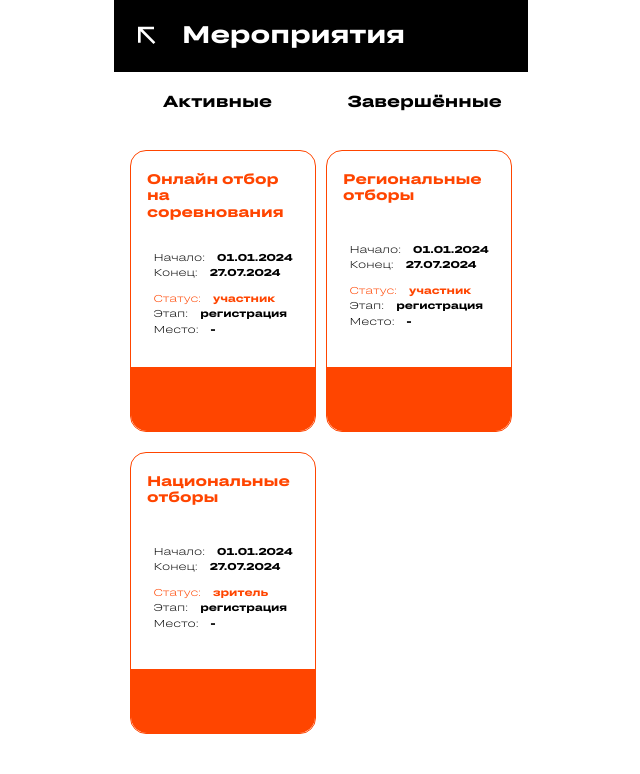
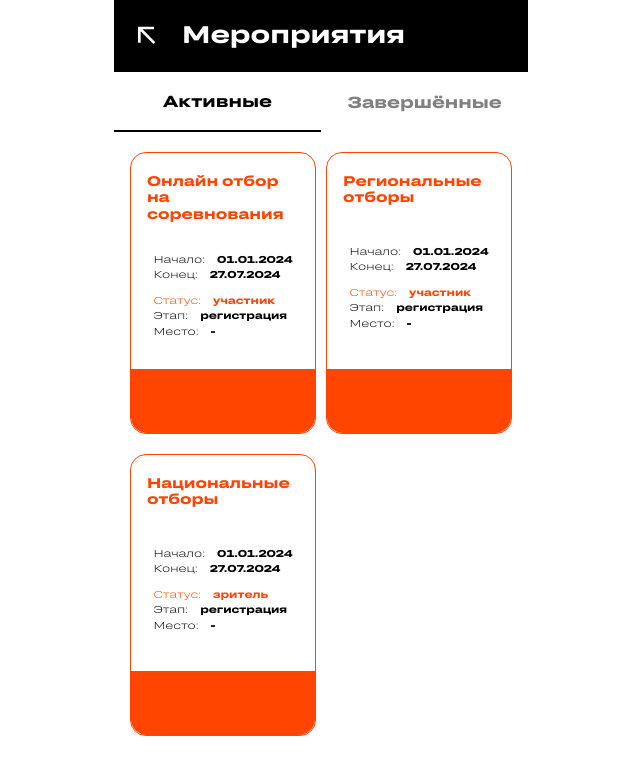
Before and after one commit to KrisGurach/Cardo, a React (Create React App) app: page / in a window 1280 px wide. Shown: the top 774 px of the page, without its empty margins (319-959 px from the left). Built offline with nearby package versions, Linux system fonts and the light colour scheme; a web font is replaced by a local one.

Commit message:
tabs added

```diff
--- /dev/null
+++ b/src/components/tab/style.module.css
@@ -0,0 +1,35 @@
+.tab {
+  margin: 0;
+  padding: 0;
+  width: 100%;
+  max-width: 1fr;
+
+  color: grey;
+  text-align: center;
+}
+
+.button {
+  margin: 0;
+  padding: 20px 0;
+  border: none;
+  background-color: transparent;
+  cursor: pointer;
+  width: 100%;
+  height: 100%;
+}
+
+.buttonActive {
+  border-bottom: black solid 2px;
+}
+
+.span {
+  margin: 0;
+  padding: 0;
+  font-size: 16px;
+  font-weight: bold;
+  color: grey;
+}
+
+.spanActive {
+  color: black;
+}
--- /dev/null
+++ b/src/components/tab/tab.tsx
@@ -0,0 +1,32 @@
+import { FC, useCallback } from 'react';
+import React from 'react';
+import style from './style.module.css';
+
+export type TabProps = {
+	text: string;
+	active: boolean;
+	onClick?: (text: string) => void;
+};
+
+const Tab: FC<TabProps> = ({ text, active, onClick: handleClick }) => {
+	const onClick = useCallback(() => {
+		if (typeof handleClick === 'function') {
+			handleClick(text);
+		}
+	}, [handleClick, text]);
+
+	return (
+		<li className={style.tab}>
+			<button
+				className={`${style.button} ${active && style.buttonActive}`}
+				onClick={onClick}
+			>
+			<span className={`${style.span} ${active && style.spanActive}`}>
+				{text}
+			</span>
+			</button>
+		</li>
+	);
+};
+
+export default Tab;
--- a/src/components/tabs/style.module.css
+++ b/src/components/tabs/style.module.css
@@ -4,17 +4,5 @@
   width: 100%;
   display: flex;
   flex-direction: row;
+  list-style: none;
 }
-
-.tab {
-  margin: 0;
-  padding: 20px 0;
-  width: 100%;
-  max-width: 1fr;
-
-  font-size: 16px;
-  font-weight: bold;
-
-  color: black;
-  text-align: center;
-}
--- a/src/components/tabs/tabs.tsx
+++ b/src/components/tabs/tabs.tsx
@@ -1,21 +1,45 @@
-import { FC } from "react";
+import { FC, useEffect } from "react";
 import React from "react";
 import style from './style.module.css';
 
-type TTabs = {
-  tabs: string[];
-}
+import Tab from '../tab/tab';
 
-const Tabs:FC<TTabs> = ({tabs}) =>  {
-  return (
-    <div className={style.tabs}>
-      {tabs.map((tab) => {
-        return (
-          <p className={style.tab}>{tab}</p>
-        )
-      })}
-    </div>
-  );
-}
+export type TabData = {
+	text: string;
+};
+
+export type TabsProps = {
+	tabsData: TabData[];
+	currentTab: string;
+  setCurrentTab: (value: string) => void;
+	onClick: (value: string) => void;
+};
+
+export const Tabs: FC<TabsProps> = ({ tabsData, currentTab, setCurrentTab, onClick }) => {
+	// Изменение currentTab по клику на Tab
+	const handleTabClick = (text: string) => {
+      setCurrentTab(text);
+	};
+
+  // Вызов функции click при изменении currentTab
+  useEffect(() => {
+      onClick(currentTab);
+  }, [currentTab, onClick]);
+
+	return (
+		<ul className={style.tabs}>
+			{tabsData.map((tab, index) => {
+				return (
+					<Tab
+						key={index}
+						text={tab.text}
+						active={currentTab === tab.text}
+						onClick={() => handleTabClick(tab.text)}
+					/>
+				);
+			})}
+		</ul>
+	);
+};
 
 export default Tabs;
--- a/src/pages/events-page/events-page.tsx
+++ b/src/pages/events-page/events-page.tsx
@@ -1,4 +1,4 @@
-import { FC } from "react";
+import { FC, useState } from "react";
 import React from "react";
 import style from './style.module.css';
 import MenuPage from "../../components/menu-page/menu-page";
@@ -9,14 +9,34 @@ type TEventPage = {
   cards: TApplicationCard[]
 }
 
+export enum TabsTypes {
+  ACTIVE = "Активные",
+	FINISHED = "Завершённые"
+}
+
 const EventsPage:FC<TEventPage> = ({cards}) =>  {
+
+  const [currTab, setCurrTab] = useState(TabsTypes.ACTIVE)
+
   return (
     <MenuPage title="Мероприятия">
       <>
-        <Tabs tabs={["Активные", "Завершённые"]}/>
+        <Tabs
+          tabsData={[{text: "Активные"}, {text: "Завершённые"}]}
+          currentTab={currTab}
+          setCurrentTab={(curr) => {setCurrTab(curr as TabsTypes)}}
+          onClick={()=>{}}
+        />
         <div className={style.mainContent}>
-          {cards && cards.map(card => {
-            return (<ApplicationCard {...card}/>)
+          {cards && currTab===TabsTypes.ACTIVE && cards.map(card => {
+            if (card.isActive) {
+              return (<ApplicationCard {...card}/>)
+            }
+          })}
+          {cards && currTab===TabsTypes.FINISHED && cards.map(card => {
+            if (!card.isActive) {
+              return (<ApplicationCard {...card}/>)
+            }
           })}
         </div>
       </>
```
